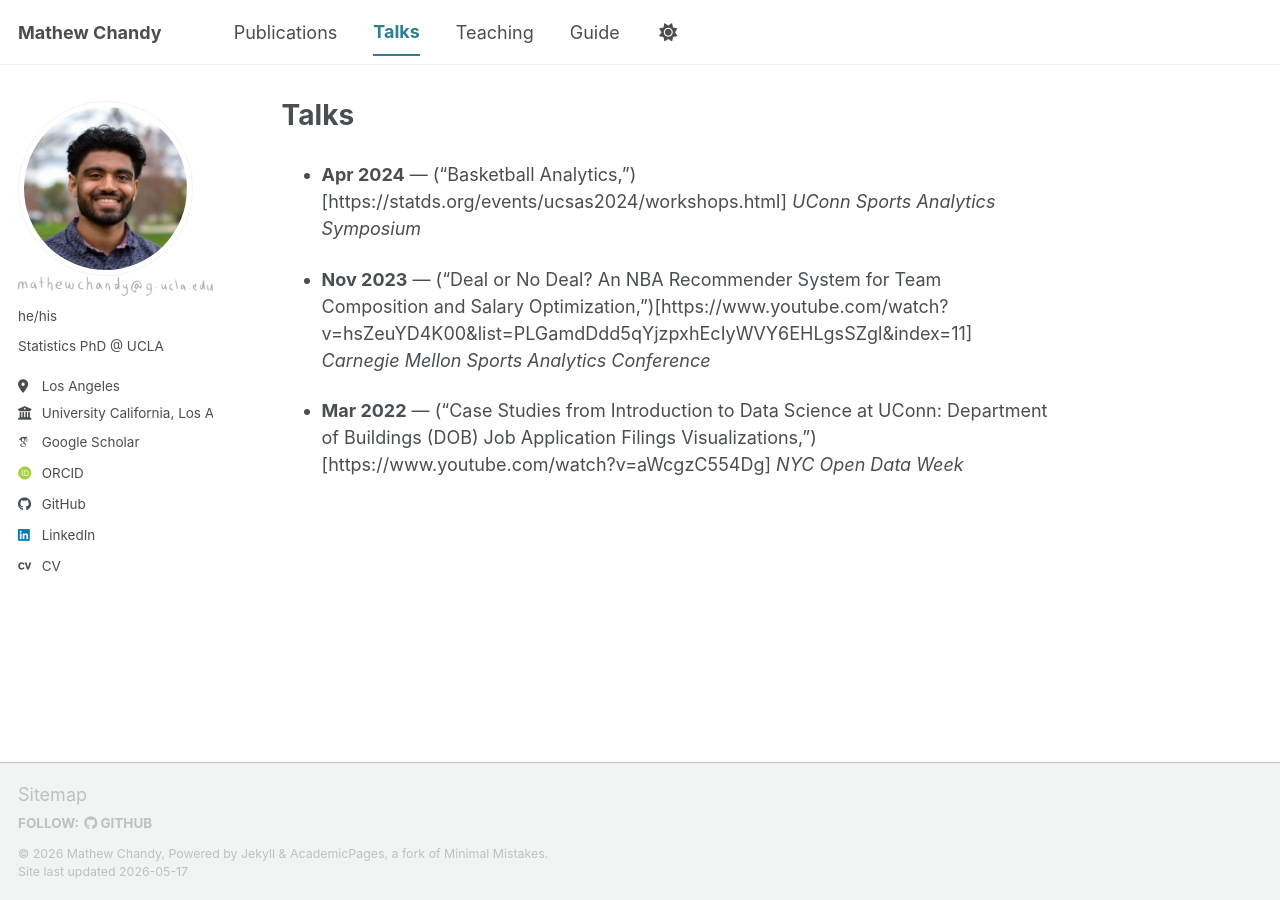
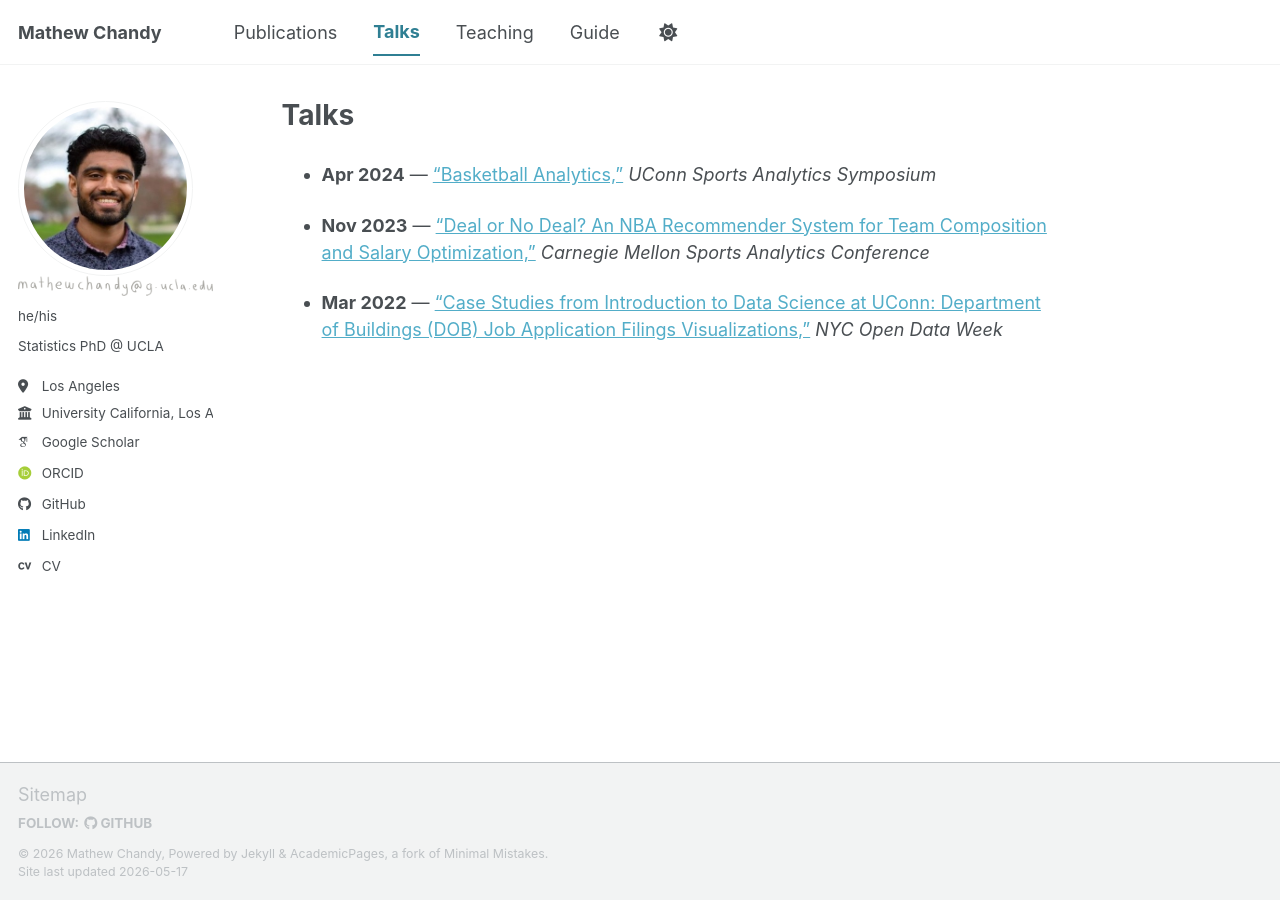
Before and after one commit to mathewchandy03/mathewchandy03.github.io, a Jekyll site: the page built from _pages/talks.md, in a window 1280 px wide. Built offline with Jekyll 4.4.1, drawn with Linux system fonts in a browser that asks for light colours; some web fonts are replaced; a script bundle is joined from its source files by our own code; library files that are not in the unit come from our copies.

Commit message:
Update talks.md

```diff
--- a/_pages/talks.md
+++ b/_pages/talks.md
@@ -6,8 +6,8 @@ redirect_from:
   - /md/
   - /talks.html
 ---
-- **Apr 2024** — (“Basketball Analytics,”)[https://statds.org/events/ucsas2024/workshops.html] *UConn Sports Analytics Symposium*
+- **Apr 2024** — [“Basketball Analytics,”](https://statds.org/events/ucsas2024/workshops.html) *UConn Sports Analytics Symposium*
 
-- **Nov 2023** — (“Deal or No Deal? An NBA Recommender System for Team Composition and Salary Optimization,”)[https://www.youtube.com/watch?v=hsZeuYD4K00&list=PLGamdDdd5qYjzpxhEcIyWVY6EHLgsSZgl&index=11] *Carnegie Mellon Sports Analytics Conference*
+- **Nov 2023** — [“Deal or No Deal? An NBA Recommender System for Team Composition and Salary Optimization,”](https://www.youtube.com/watch?v=hsZeuYD4K00&list=PLGamdDdd5qYjzpxhEcIyWVY6EHLgsSZgl&index=11) *Carnegie Mellon Sports Analytics Conference*
 
-- **Mar 2022** — (“Case Studies from Introduction to Data Science at UConn: Department of Buildings (DOB) Job Application Filings Visualizations,”)[https://www.youtube.com/watch?v=aWcgzC554Dg] *NYC Open Data Week*
+- **Mar 2022** — [“Case Studies from Introduction to Data Science at UConn: Department of Buildings (DOB) Job Application Filings Visualizations,”](https://www.youtube.com/watch?v=aWcgzC554Dg) *NYC Open Data Week*
```
